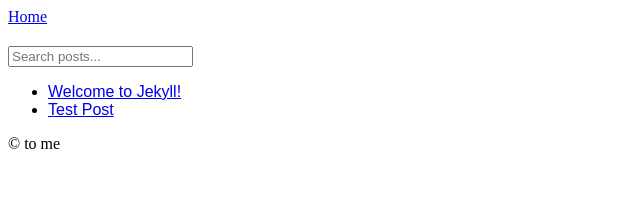
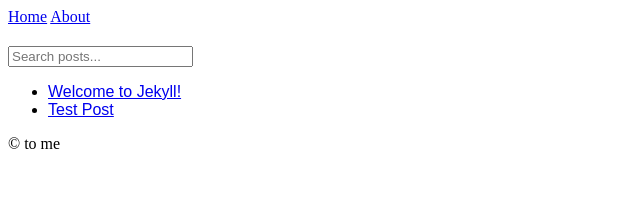
Before and after one commit to nmuttiah/nmuttiah.github.io, a Jekyll site: the page built from index.md, in a window 1280 px wide. Shown: the top 200 px of the page, without its empty margins (0-640 px from the left). Built offline with Jekyll 4.4.1, drawn with Linux system fonts in a browser that asks for light colours.

Commit message:
Update default.html

```diff
--- a/_layouts/default.html
+++ b/_layouts/default.html
@@ -3,11 +3,12 @@
   <head>
     <meta charset="utf-8">
     <title>{{ page.title }}</title>
-    <link rel="stylesheet" href="css/style.css">
+    <link rel="stylesheet" href="/css/style.css">
   </head>
   <body>
     <nav>
       <a href="/">Home</a>
+      <a href="/about/">About</a>
     </nav>
     <section id="main">
       {{ content }}
```
